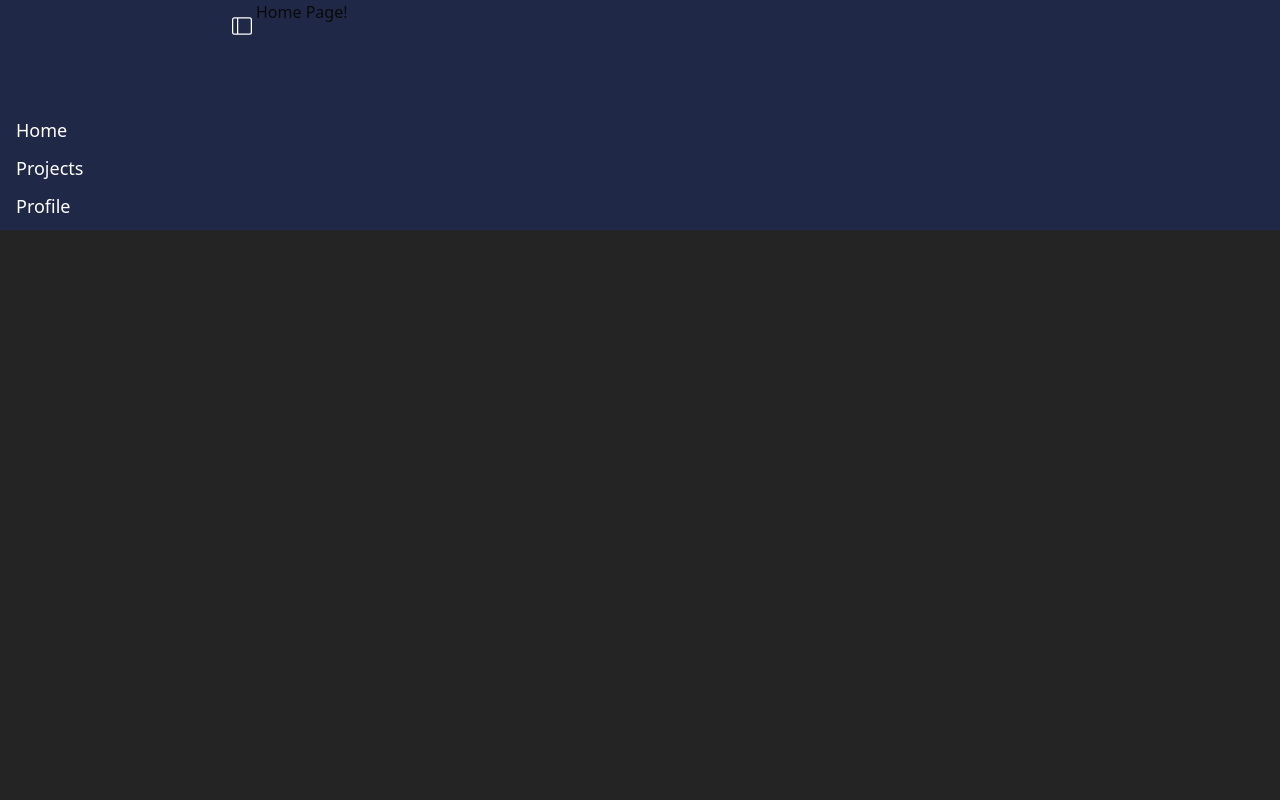
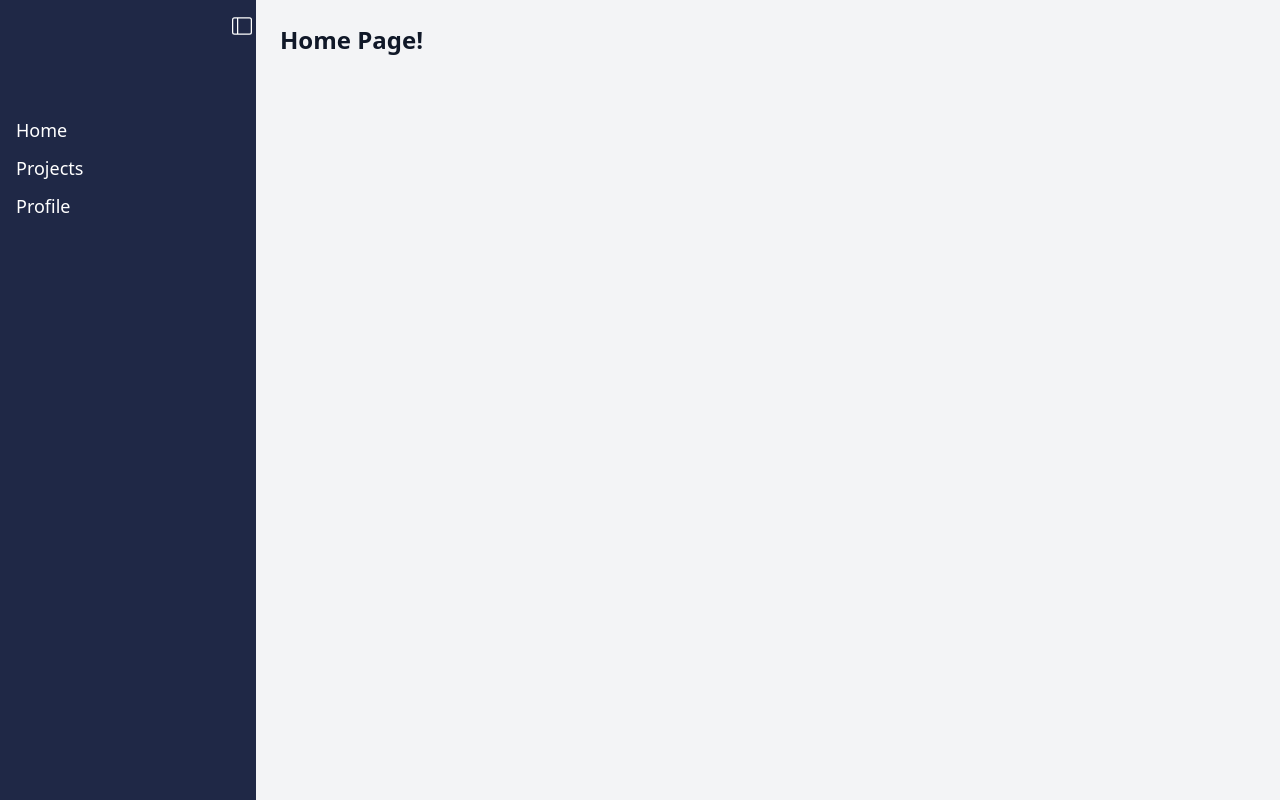
Before and after one commit to alex-k-exe/my-future, a React (Vite) app: page / in a window 1280 px wide. Built offline with nearby package versions, Linux system fonts and the light colour scheme.

Commit message:
fix some buttons

```diff
--- a/src/pages/Home.tsx
+++ b/src/pages/Home.tsx
@@ -1,8 +1,8 @@
 function Home() {
     return (
-        <main>
-            <h1>Home Page!</h1>
-        </main>
+        <div className="flex-1 bg-gray-100 p-6 min-h-screen">
+            <h1 className="text-2xl font-bold text-gray-900">Home Page!</h1>
+        </div>
     );
 }
 
--- a/src/pages/Profile.tsx
+++ b/src/pages/Profile.tsx
@@ -381,7 +381,7 @@ export default function Profile() {
                     </div>
 
                     {/* Save Button */}
-                    <div className="flex justify-center py-8 border-t-4 border-blue-500 bg-blue-50 mt-6">
+                    <div className="flex justify-center py-8 mt-6">
                         <Button onClick={handleSaveChanges}>Save</Button>
                     </div>
                 </div>
--- a/src/pages/Project.tsx
+++ b/src/pages/Project.tsx
@@ -270,7 +270,7 @@ export default function Project() {
                                 onClick={() => setSelectedCategory(category)}
                                 className={`px-4 py-2 rounded-md text-sm font-medium transition-colors ${
                                     selectedCategory === category
-                                        ? "bg-red-500 text-blue-500 hover:bg-red-600"
+                                        ? "bg-gray-500 text-white hover:bg-gray-600"
                                         : "bg-white text-gray-700 border-gray-300 hover:bg-gray-50"
                                 }`}
                             >
```
